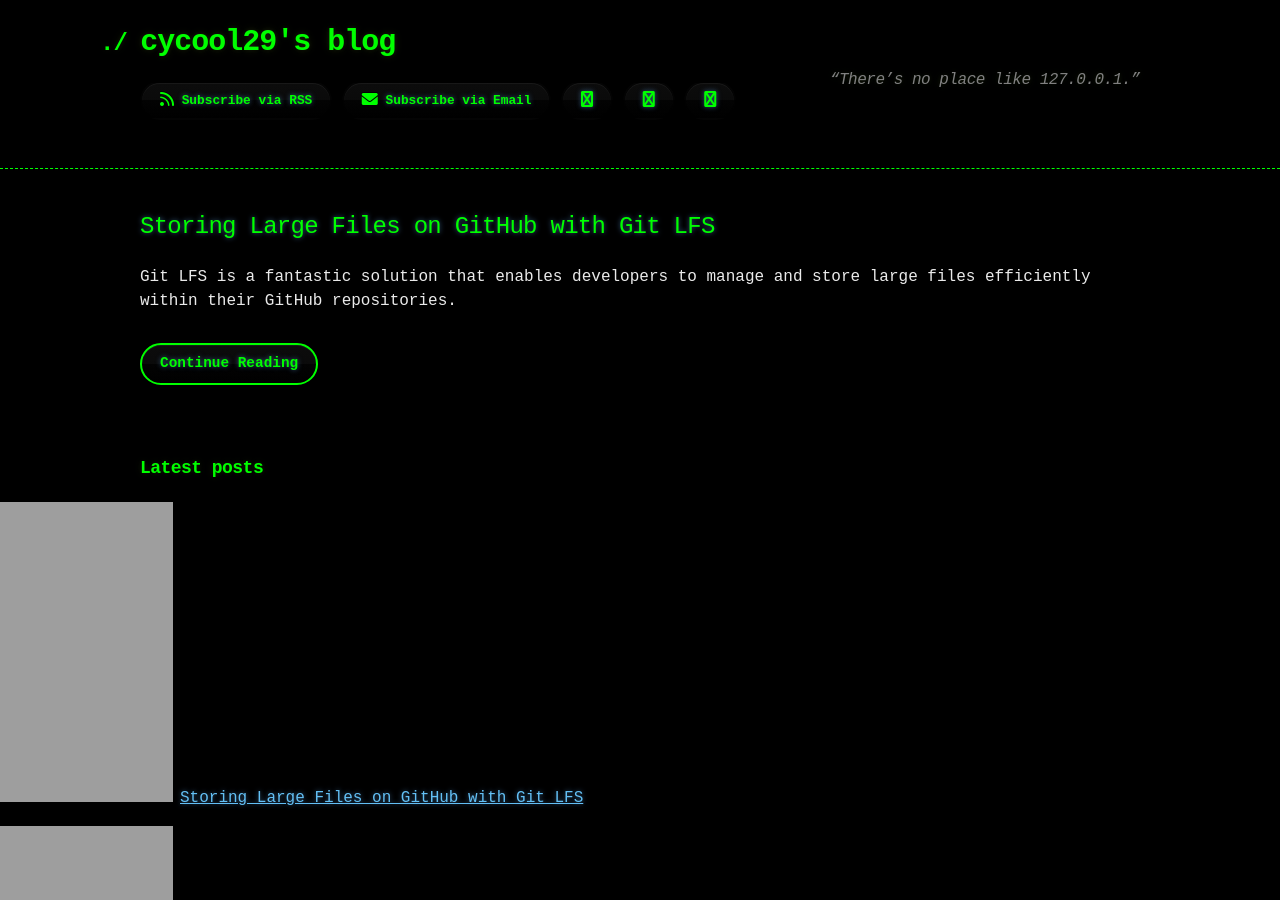
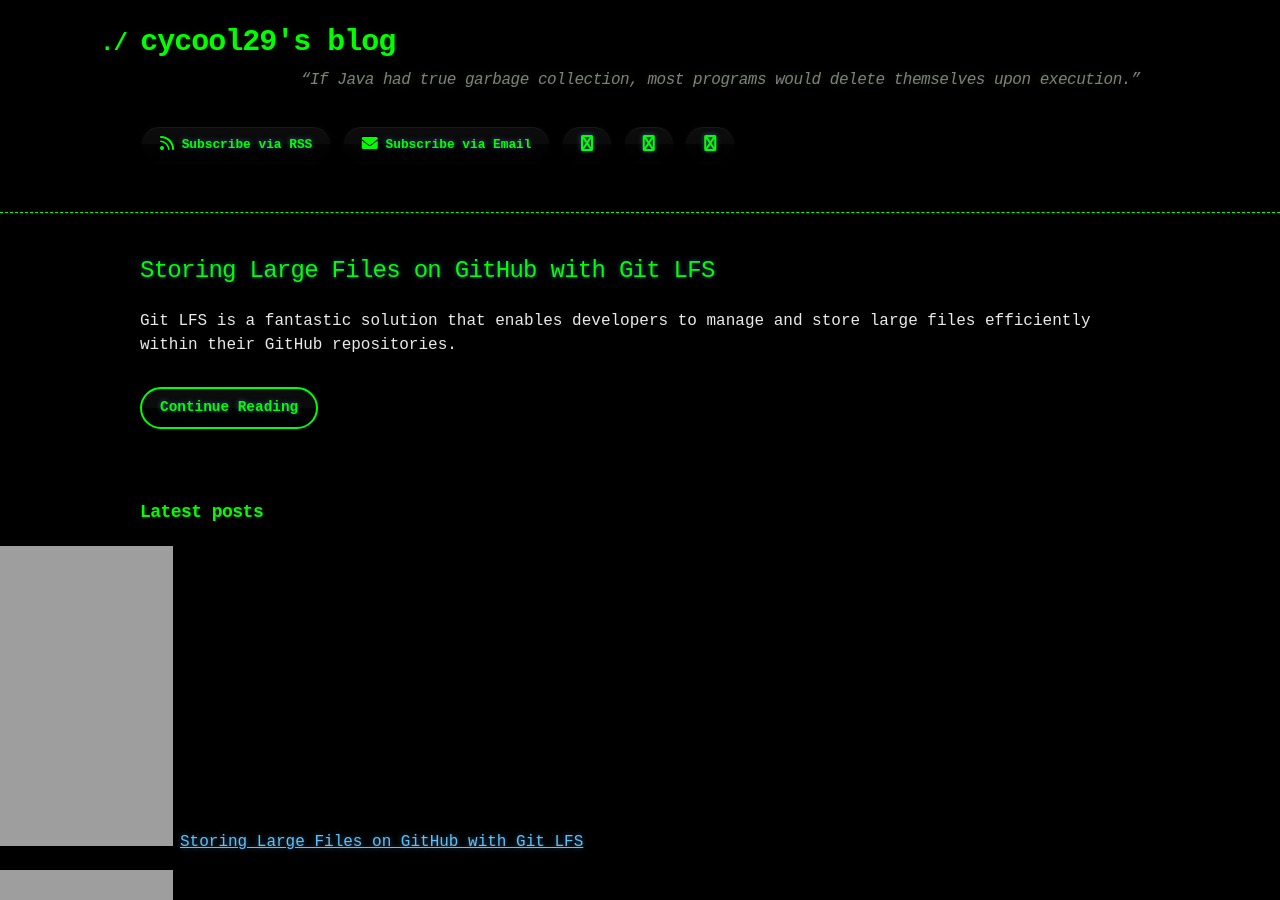
Before and after one commit to cycool29/cycool29.github.io, a Jekyll site: the page built from index.md, in a window 1280 px wide and 900 px high. Built offline with Jekyll 4.4.1, drawn with Linux system fonts in a browser that asks for light colours; a style sheet for code colours, icons or effects is not loaded.

Commit message:
Update quotes

```diff
--- a/_config.yml
+++ b/_config.yml
@@ -1,5 +1,5 @@
 title: cycool29's blog
-description: "“There’s no place like 127.0.0.1.” "
+description: "“If Java had true garbage collection, most programs would delete themselves upon execution.” "
 bio: A high school student. Intermediate in Python, Git, Bash. Learning JavaScript. He/Him. "
 author: cycool29
 url: https://cycool29.github.io
```
